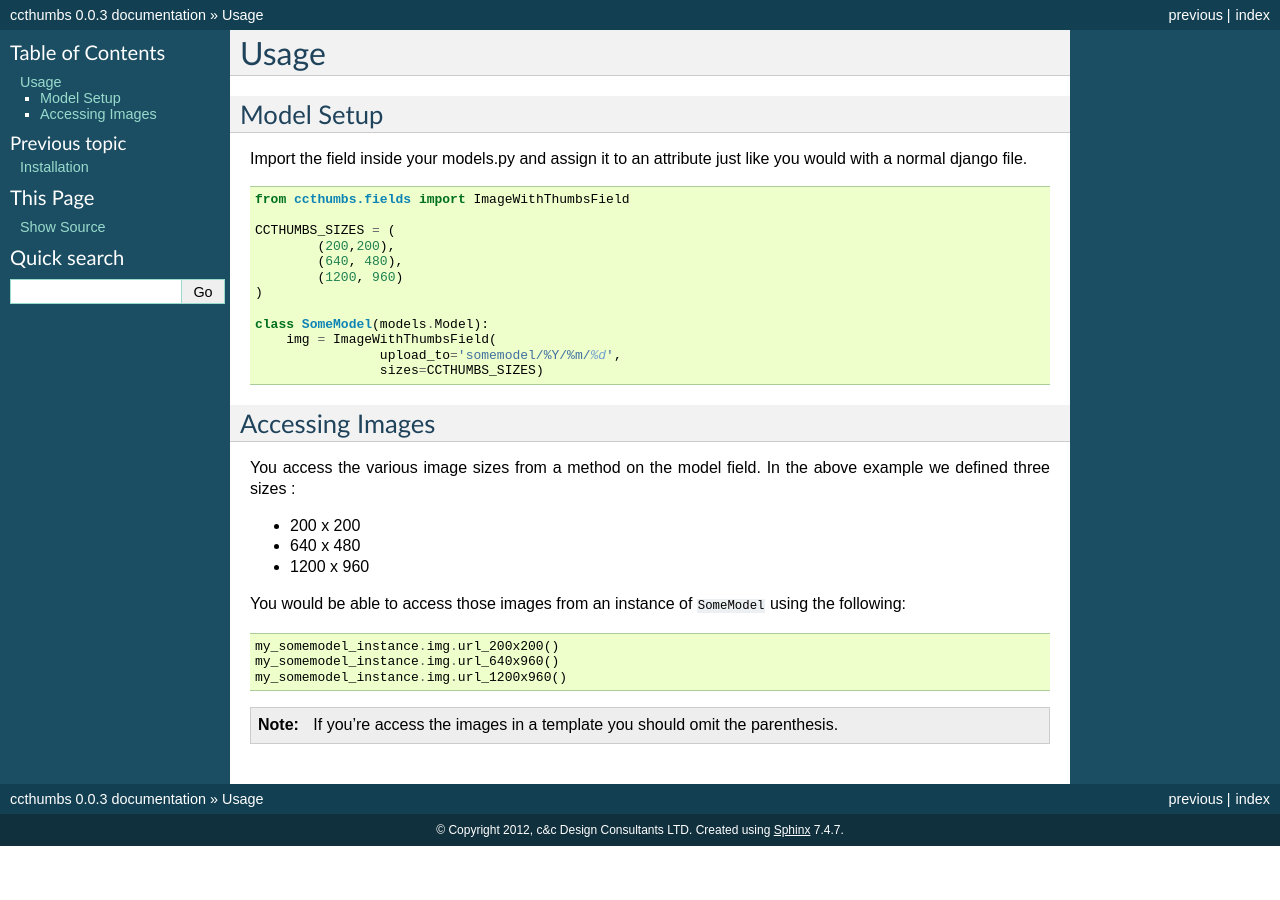
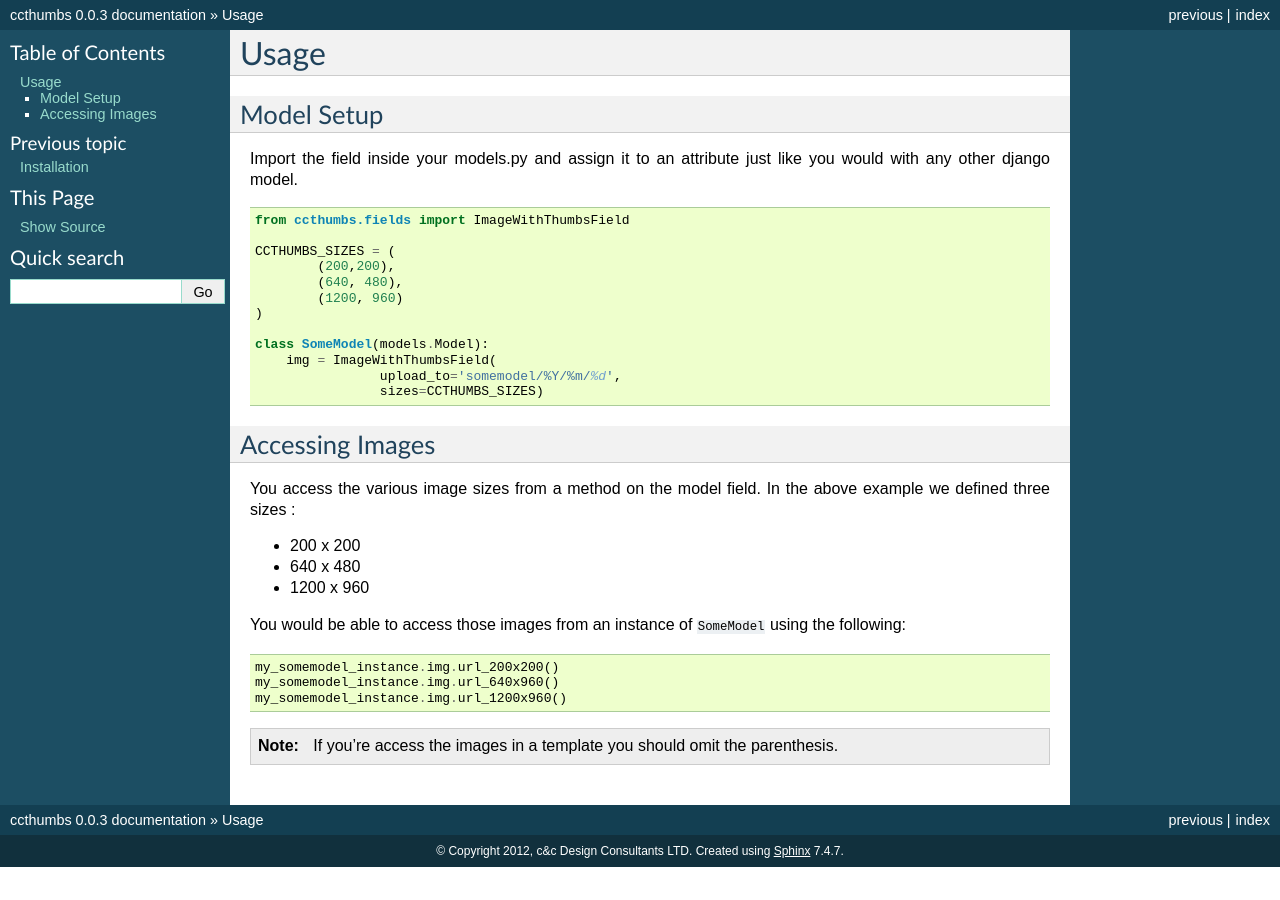
Before and after one commit to Sanjay-B/django-ccthumbs, a Sphinx documentation site: the page built from docs/usage.rst, in a window 1280 px wide. Built offline with Sphinx 7.4.7, drawn with Linux system fonts in a browser that asks for light colours.

Commit message:
updated the wording

```diff
--- a/docs/usage.rst
+++ b/docs/usage.rst
@@ -6,7 +6,7 @@
 -----------------------------
 
 Import the field inside your models.py and assign it to an attribute just like
-you would with a normal django file. ::
+you would with any other django model. ::
 
 
     from ccthumbs.fields import ImageWithThumbsField
```
Also changed, not shown: 5 other files.
